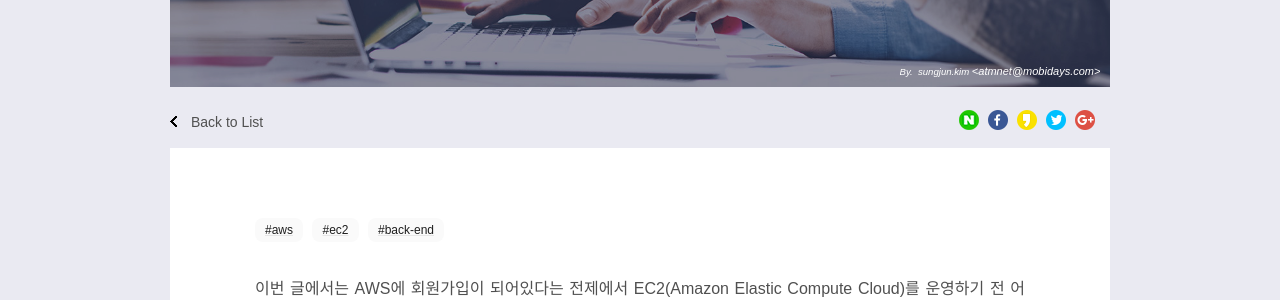
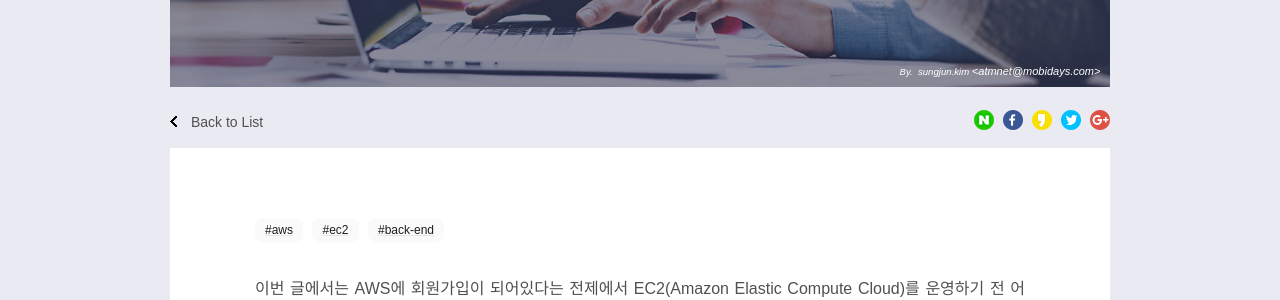
Before and after one commit to mobidays-dev/mobilab, a Jekyll site: the page built from _posts/2018-07-27-aws-운영-기초.md, in a window 1280 px wide. Shown: the part 284-584 px from the top of the page. Built offline with Jekyll 4.4.1, drawn with Linux system fonts in a browser that asks for light colours; comment, search, counter and statistics services are not loaded.

Commit message:
link test

```diff
--- a/_layouts/post.html
+++ b/_layouts/post.html
@@ -26,7 +26,7 @@ layout: default
 
 <div id="navbar" class="container">
     <h5><a id="link-back" href="/">&nbsp;Back to List</a></h5>
-    {% include share.html page=page %}&nbsp;
+    {% include share.html page=page %}
 </div>
 
 <div id="content" class="container post" role="main">
```
